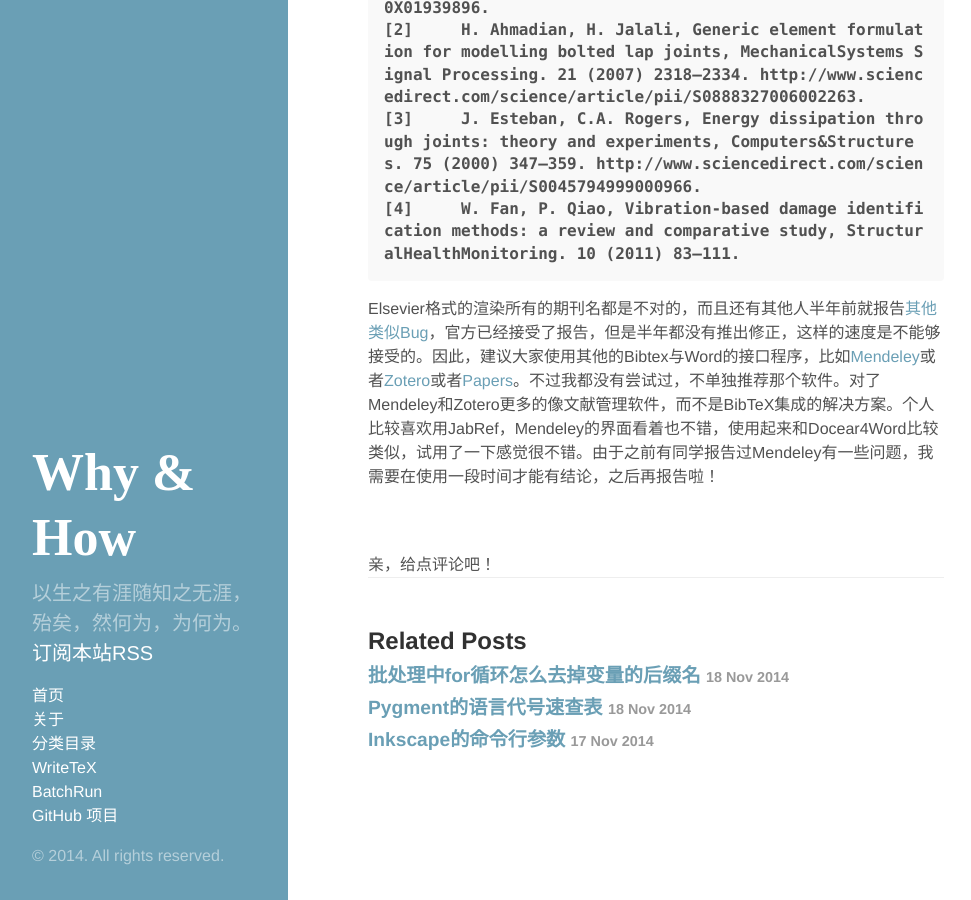
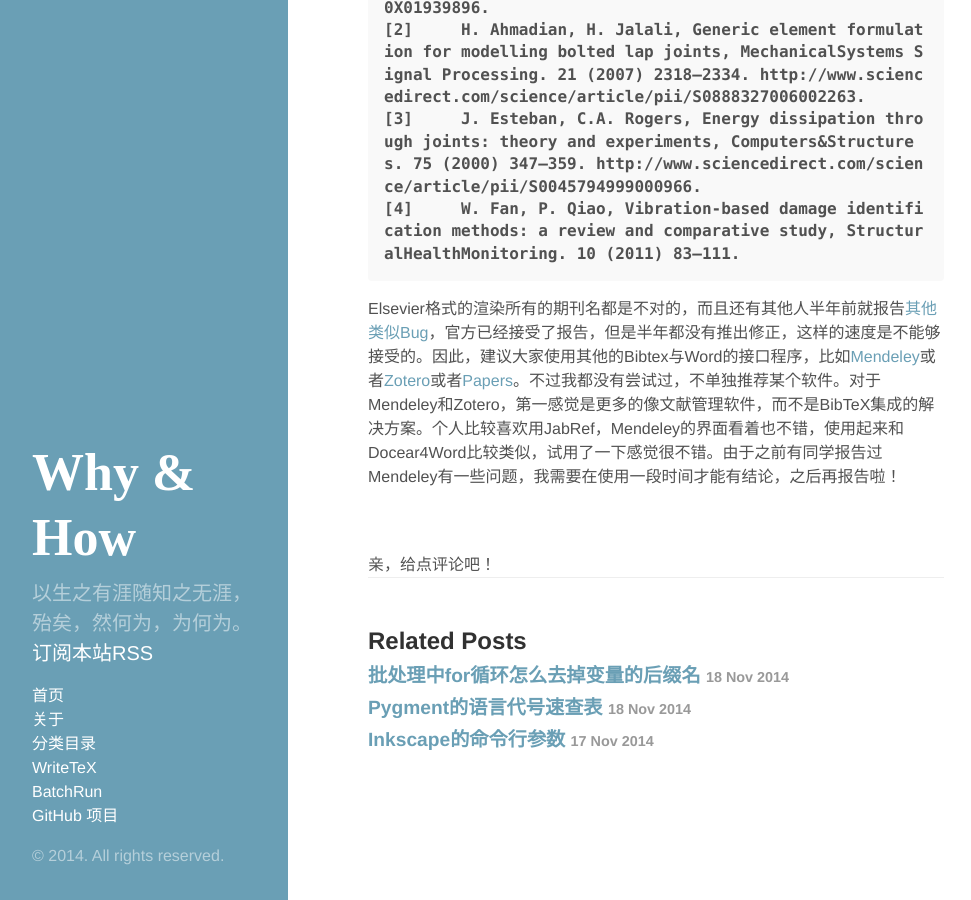
Before and after one commit to wanglongqi/wanglongqi.github.io, a Jekyll site: the page built from _posts/2014-11-19-stopdocear4word.md, in a window 1280 px wide and 900 px high, scrolled down 1019 px. Shown: the whole window, without its empty margins (0-971 px from the left). Built offline with Jekyll 4.4.1, drawn with Linux system fonts in a browser that asks for light colours; comment, search, counter and statistics services are not loaded; grey boxes are pictures that could not be loaded.

Commit message:
no message

```diff
--- a/_posts/2014-11-19-stopdocear4word.md
+++ b/_posts/2014-11-19-stopdocear4word.md
@@ -29,4 +29,4 @@ Docear是一套文献管理软件，之前有同学推荐我用，不过一直
 	[3]	J. Esteban, C.A. Rogers, Energy dissipation through joints: theory and experiments, Computers&Structures. 75 (2000) 347–359. http://www.sciencedirect.com/science/article/pii/S0045794999000966.
 	[4]	W. Fan, P. Qiao, Vibration-based damage identification methods: a review and comparative study, StructuralHealthMonitoring. 10 (2011) 83–111.
 
-Elsevier格式的渲染所有的期刊名都是不对的，而且还有其他人半年前就报告[其他类似Bug](http://www.docear.org/support/forums/docear-support-forums-group3/bug-reports-forum6/docear4word-styles-from-csl-site-not-working-thread895/)，官方已经接受了报告，但是半年都没有推出修正，这样的速度是不能够接受的。因此，建议大家使用其他的Bibtex与Word的接口程序，比如[Mendeley](http://www.mendeley.com)或者[Zotero](http://zotero.org)或者[Papers](http://www.papersapp.com)。不过我都没有尝试过，不单独推荐那个软件。对了Mendeley和Zotero更多的像文献管理软件，而不是BibTeX集成的解决方案。个人比较喜欢用JabRef，Mendeley的界面看着也不错，使用起来和Docear4Word比较类似，试用了一下感觉很不错。由于之前有同学报告过Mendeley有一些问题，我需要在使用一段时间才能有结论，之后再报告啦！
+Elsevier格式的渲染所有的期刊名都是不对的，而且还有其他人半年前就报告[其他类似Bug](http://www.docear.org/support/forums/docear-support-forums-group3/bug-reports-forum6/docear4word-styles-from-csl-site-not-working-thread895/)，官方已经接受了报告，但是半年都没有推出修正，这样的速度是不能够接受的。因此，建议大家使用其他的Bibtex与Word的接口程序，比如[Mendeley](http://www.mendeley.com)或者[Zotero](http://zotero.org)或者[Papers](http://www.papersapp.com)。不过我都没有尝试过，不单独推荐某个软件。对于Mendeley和Zotero，第一感觉是更多的像文献管理软件，而不是BibTeX集成的解决方案。个人比较喜欢用JabRef，Mendeley的界面看着也不错，使用起来和Docear4Word比较类似，试用了一下感觉很不错。由于之前有同学报告过Mendeley有一些问题，我需要在使用一段时间才能有结论，之后再报告啦！
```
